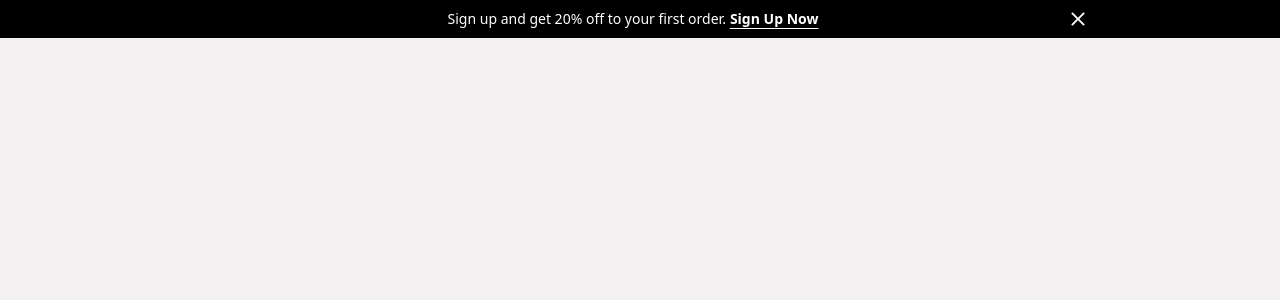
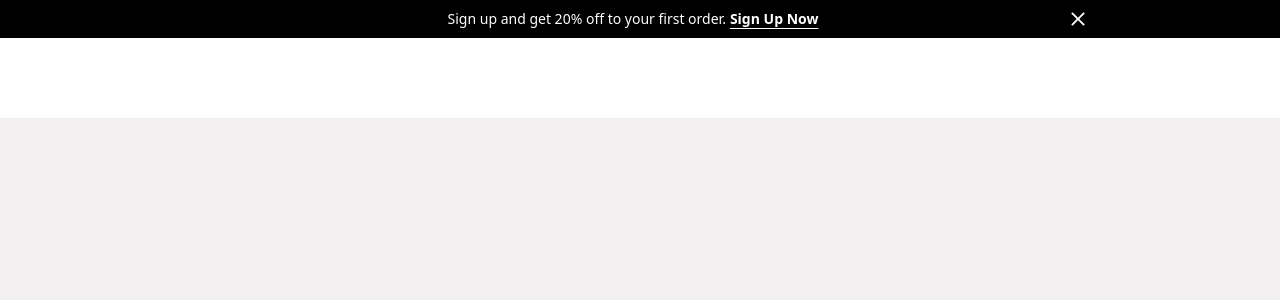
Before and after one commit to Artartur/styles.co, an Angular app: page / in a window 1280 px wide. Shown: the top 300 px of the page. Built offline with nearby package versions, Linux system fonts and the light colour scheme.

Commit message:
style(header): adjust default header parent component

```diff
--- a/src/app/components/header/header.component.html
+++ b/src/app/components/header/header.component.html
@@ -1 +1,5 @@
 <app-header-banner></app-header-banner>
+<header class="flex-center h-14 bg-white xl:h-20">
+  <div class="flex justify-between w-[90%] xl:w-[70%]">
+  </div>
+</header>
```
